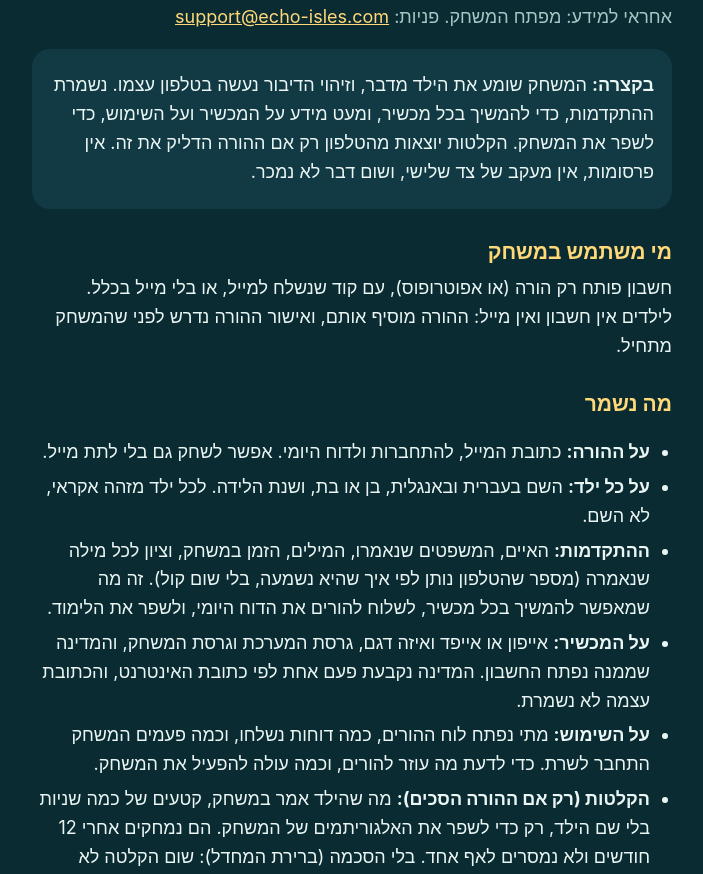
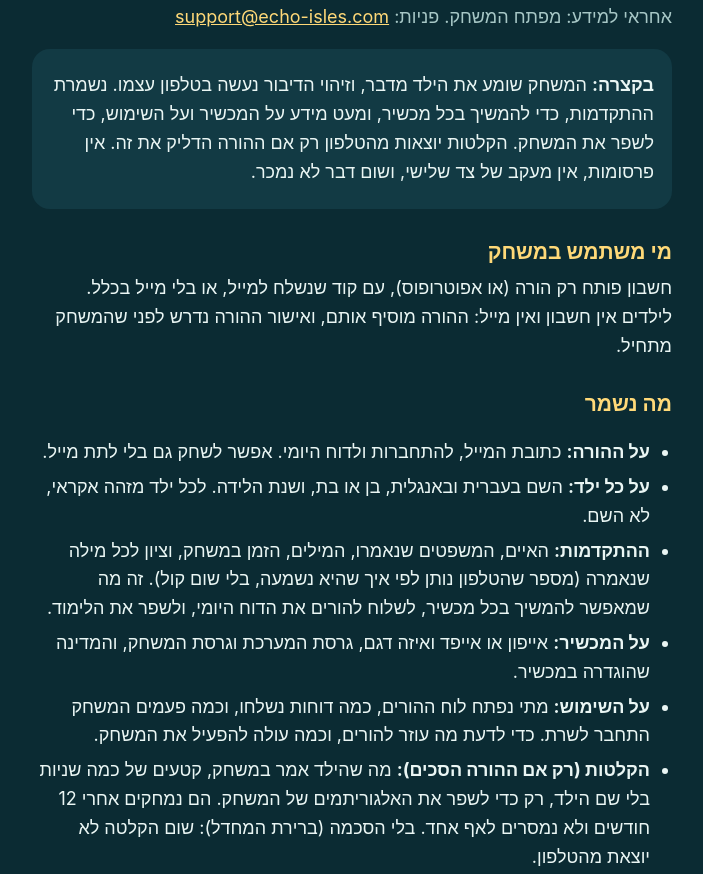
Before and after one commit to amitm02/amitm02.github.io, a plain HTML site: page echo-isles/privacy/index.html in a window 1280 px wide. Shown: the part 151-1025 px from the top of the page, without its empty margins (288-991 px from the left). Drawn offline with Linux system fonts and the light colour scheme.

Commit message:
Echo Isles' public pages

```diff
--- a/echo-isles/privacy/index.html
+++ b/echo-isles/privacy/index.html
@@ -36,7 +36,7 @@
     <li><b>על ההורה:</b> כתובת המייל, להתחברות ולדוח היומי. אפשר לשחק גם בלי לתת מייל.</li>
     <li><b>על כל ילד:</b> השם בעברית ובאנגלית, בן או בת, ושנת הלידה. לכל ילד מזהה אקראי, לא השם.</li>
     <li><b>ההתקדמות:</b> האיים, המשפטים שנאמרו, המילים, הזמן במשחק, וציון לכל מילה שנאמרה (מספר שהטלפון נותן לפי איך שהיא נשמעה, בלי שום קול). זה מה שמאפשר להמשיך בכל מכשיר, לשלוח להורים את הדוח היומי, ולשפר את הלימוד.</li>
-    <li><b>על המכשיר:</b> אייפון או אייפד ואיזה דגם, גרסת המערכת וגרסת המשחק, והמדינה שממנה נפתח החשבון. המדינה נקבעת פעם אחת לפי כתובת האינטרנט, והכתובת עצמה לא נשמרת.</li>
+    <li><b>על המכשיר:</b> אייפון או אייפד ואיזה דגם, גרסת המערכת וגרסת המשחק, והמדינה שהוגדרה במכשיר.</li>
     <li><b>על השימוש:</b> מתי נפתח לוח ההורים, כמה דוחות נשלחו, וכמה פעמים המשחק התחבר לשרת. כדי לדעת מה עוזר להורים, וכמה עולה להפעיל את המשחק.</li>
     <li><b>הקלטות (רק אם ההורה הסכים):</b> מה שהילד אמר במשחק, קטעים של כמה שניות בלי שם הילד, רק כדי לשפר את האלגוריתמים של המשחק. הם נמחקים אחרי 12 חודשים ולא נמסרים לאף אחד. בלי הסכמה (ברירת המחדל): שום הקלטה לא יוצאת מהטלפון.</li>
     <li><b>ספירה אנונימית:</b> כמה התקנות הגיעו לכל שלב בהרשמה, וכמה פעמים משהו נכשל במשחק (חיבור לשרת, הורדה), כדי לדעת איפה קשה ומה לתקן. רק מספרים, בלי מזהה של מכשיר, משפחה או ילד.</li>
```
